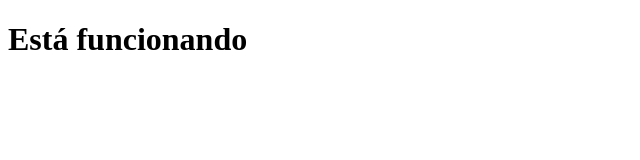
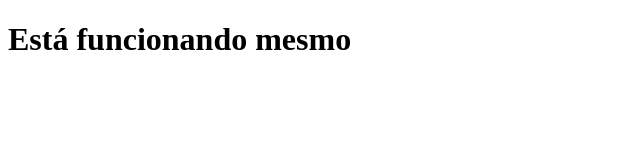
Before and after one commit to GrazySamy/Pipelines, a website: page index.html in a window 1280 px wide. Shown: the whole page, without its empty margins (0-640 px from the left). Drawn offline with Linux system fonts and the light colour scheme.

Commit message:
alterado novamente

```diff
--- a/index.html
+++ b/index.html
@@ -6,6 +6,6 @@
     <title>Exercicio Pratico de Pipeline</title>
 </head>
 <body>
-    <h1>Está funcionando</h1>
+    <h1>Está funcionando mesmo</h1>
 </body>
 </html>
```
